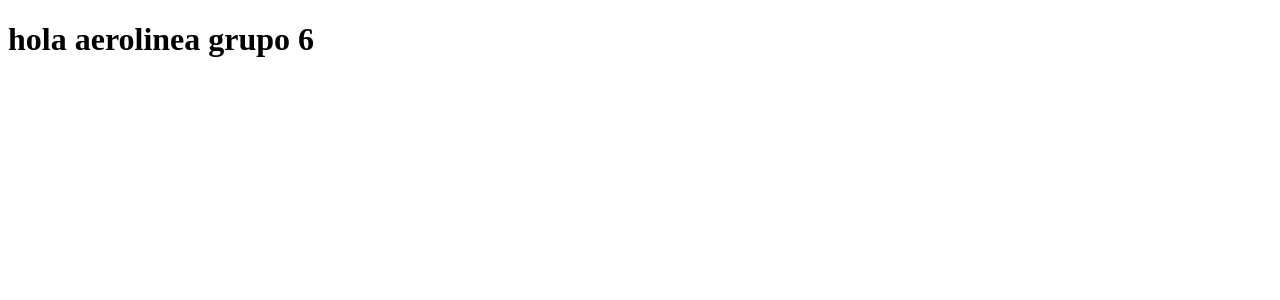
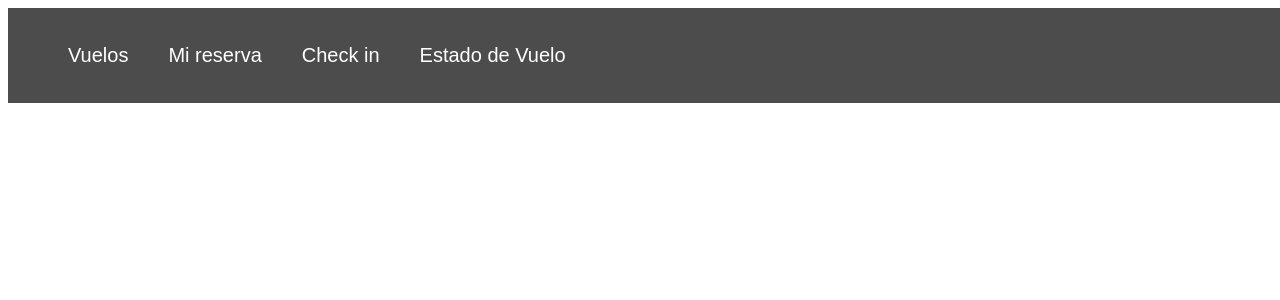
Before and after one commit to atalasluis/Aerolina, a Flask app: page / in a window 1280 px wide. Shown: the top 300 px of the page. Run offline with Flask 2, Linux system fonts and the light colour scheme.

Commit message:
Home 2.0

```diff
--- a/templates/index.html
+++ b/templates/index.html
@@ -5,8 +5,24 @@
     <meta http-equiv="X-UA-Compatible" content="IE=edge">
     <meta name="viewport" content="width=device-width, initial-scale=1.0">
     <title>Document</title>
+    <link rel="stylesheet" href="style.css">
 </head>
 <body>
-    <h1>hola aerolinea grupo 6</h1>
+    <header>
+        <!--
+        <div>
+            <img src="logo.png" alt="logo de la compañia" class="logo-img">
+            <h2 class="logo-nombre">Fenix</h2>
+        </div>
+        -->
+        <nav>
+            <ul>
+            <li><a href="#">Vuelos</a></li>
+            <li><a href="#">Mi reserva</a></li>
+            <li><a href="#">Check in</a></li>
+            <li><a href="#">Estado de Vuelo</a></li>
+            </ul>
+        </nav>
+    </header>
 </body>
 </html>
--- /dev/null
+++ b/templates/style.css
@@ -0,0 +1,27 @@
+header {
+    background: rgba(0,0,0,0.7);
+    width: 100%;
+    position: fixed;
+    z-index: 100;
+}
+nav {
+    float: left;
+}
+nav ul {
+    list-style: none;
+    overflow: hidden;
+}
+nav ul li {
+    float: left;
+    font-family: Arial, Helvetica, sans-serif;;
+    font-size: 20px;
+}
+nav ul li a {
+    display: block;
+    padding: 20px;
+    color: #fff;
+    text-decoration: none;
+}
+nav ul li:hover {
+    background: #ff0d0d;
+}
```
Also changed, not shown: templates/logo.png (added).
